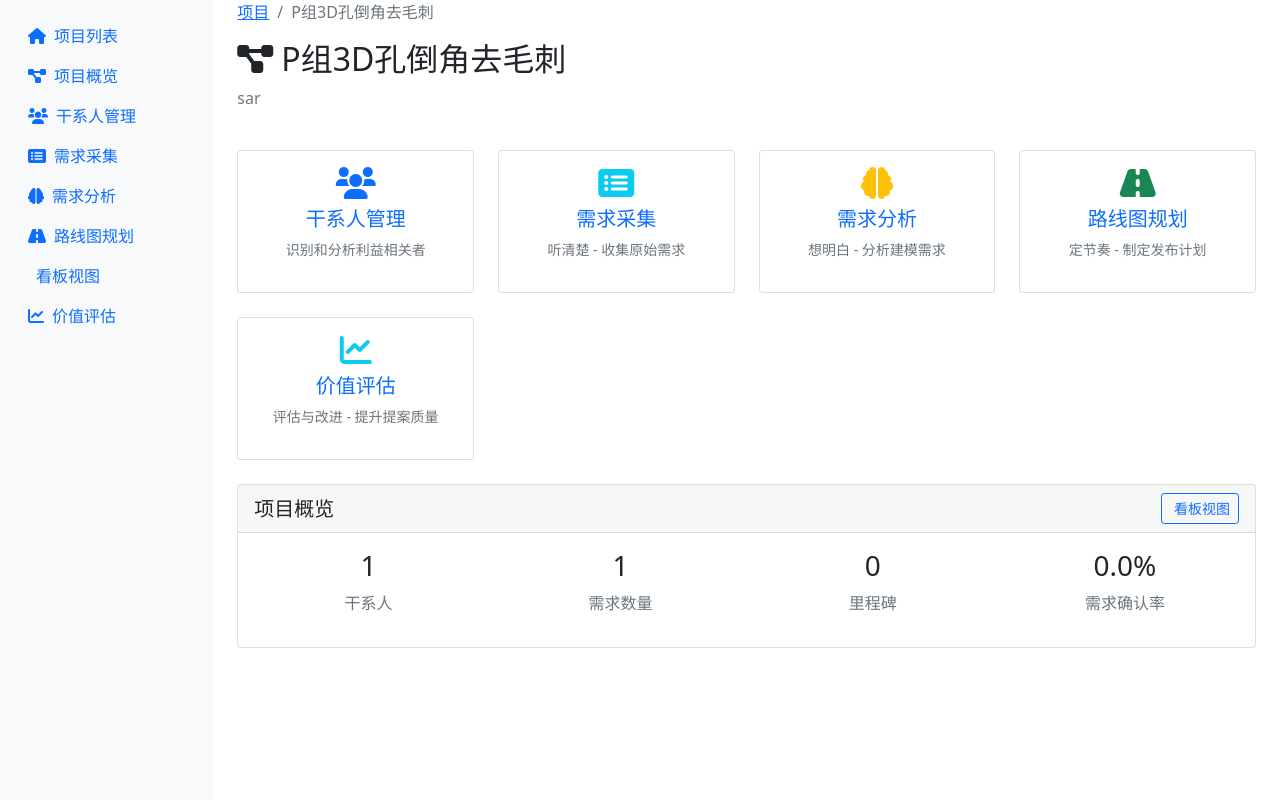
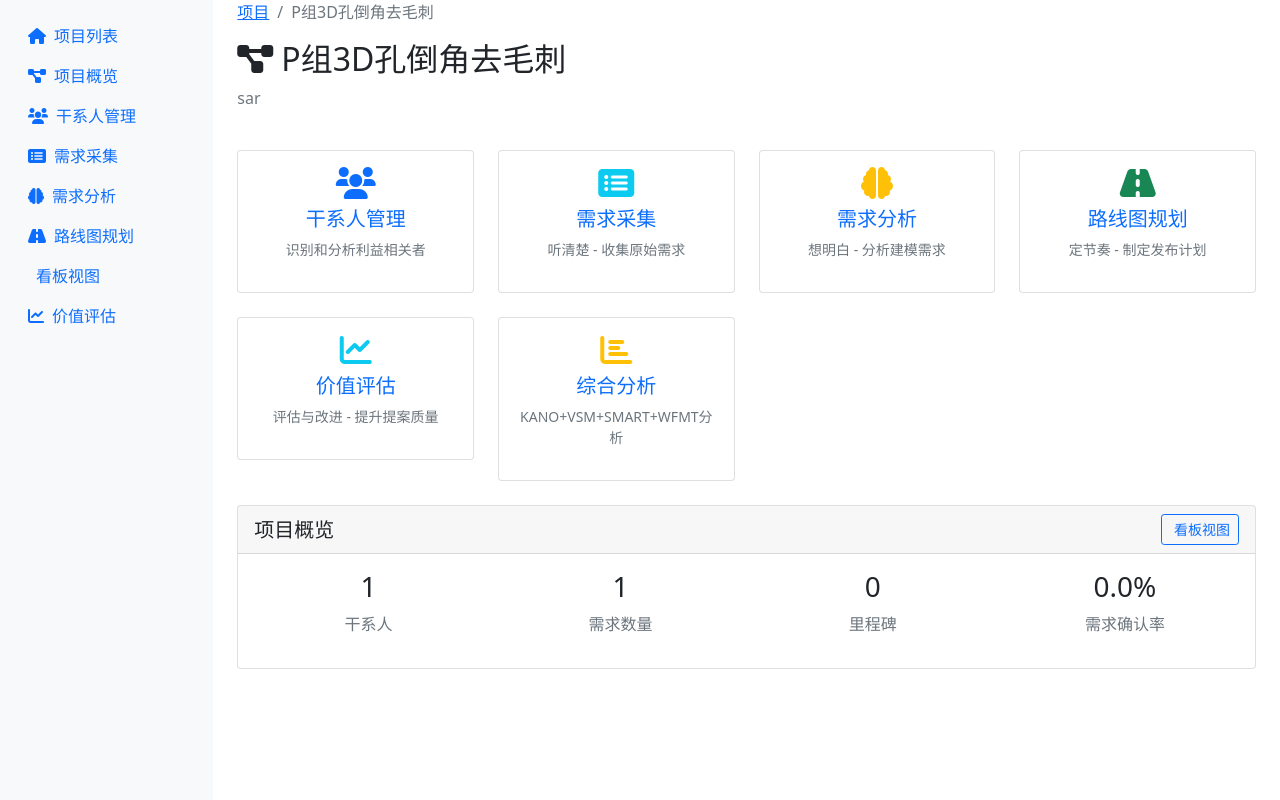
Before and after one commit to jxjk/requirements_ansys, a Flask app: page /project/1 in a window 1280 px wide. Run offline with Flask 3, Linux system fonts and the light colour scheme; the visitor is signed in with stand-in values (Sample User, id 1).

Commit message:
综合分析页面添加

```diff
--- a/templates/project_detail.html
+++ b/templates/project_detail.html
@@ -73,6 +73,16 @@
             </div>
         </a>
     </div>
+
+    <div class="col-md-3 mb-4">
+        <a href="{{ url_for('comprehensive_analysis_page', project_id=project.id) }}" class="card text-decoration-none">
+            <div class="card-body text-center">
+                <i class="fas fa-chart-bar fa-2x text-warning mb-2"></i>
+                <h5>综合分析</h5>
+                <p class="text-muted small">KANO+VSM+SMART+WFMT分析</p>
+            </div>
+        </a>
+    </div>
 </div>
 
 <div class="row">
```
